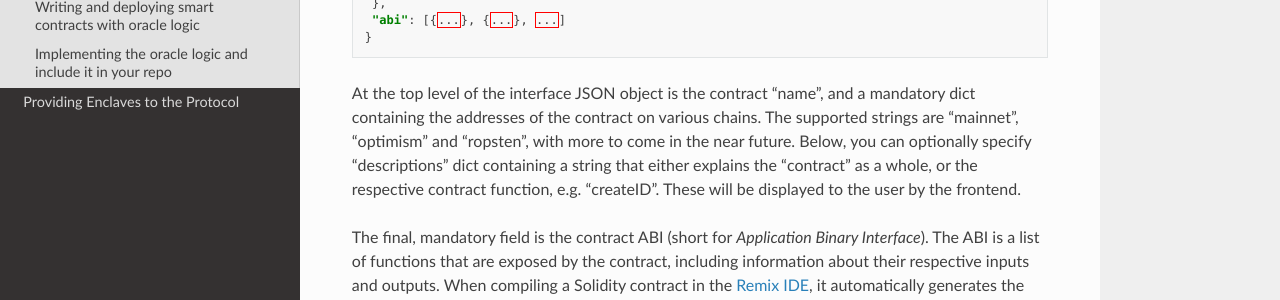
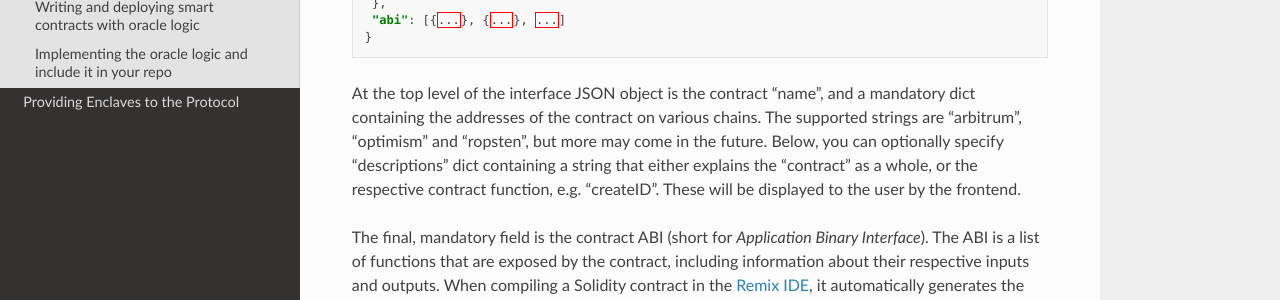
Before and after one commit to open-contracts/docs, a Sphinx documentation site: the page built from docs/source/structure.rst, in a window 1280 px wide and 900 px high, scrolled down 745 px. Shown: the part 174-474 px from the top of the window. Built offline with Sphinx 7.4.7 and the Read the Docs theme 2.0.0, drawn with Linux system fonts in a browser that asks for light colours; some of the changed text lies outside the part shown.

Commit message:
Update structure.rst

```diff
--- a/docs/source/structure.rst
+++ b/docs/source/structure.rst
@@ -38,7 +38,7 @@ contract <https://github.com/open-contracts/proof-of-id>`_.
   "abi": [{...}, {...}, ...]
  }
 
-At the top level of the interface JSON object is the contract "name", and a mandatory dict containing the addresses of the contract on various chains. The supported strings are "mainnet", "optimism" and "ropsten", with more to come in the near future. Below, you can optionally specify "descriptions" dict containing a string that either explains the "contract" as a whole, or the respective contract function, e.g. "createID". These will be displayed to the user by the frontend.
+At the top level of the interface JSON object is the contract "name", and a mandatory dict containing the addresses of the contract on various chains. The supported strings are "arbitrum", "optimism" and "ropsten", but more may come in the future. Below, you can optionally specify "descriptions" dict containing a string that either explains the "contract" as a whole, or the respective contract function, e.g. "createID". These will be displayed to the user by the frontend.
 
 The final, mandatory field is the contract ABI (short for *Application Binary Interface*). The ABI is a list of functions that are exposed by the contract, including information about their respective inputs and outputs. When compiling a Solidity contract in the `Remix IDE <https://remix.ethereum.org/>`_, it automatically generates the ABI for you. You just need to copy it by clicking on the copy-icon below **Compilation Details** once you have compiled the contract, and paste it into the ``ìnterface.json``. Two additional ABI tipps:
 
@@ -70,7 +70,7 @@ in the command line at the root of your contract repo. This downloads and compre
 
 because `createID` is the only folder in the repo containing an `oracle.py`, as `createID` is going to be the only oracle function of the contract. As we will show you next, these hashes are hardcoded into your contract in a way that allows our protocol to ensure that the oracle function can only be called with the results of exactly this specific oracle folder, executed in one of our oracle enclaves.
 
-NOTE (!): unfortunately, the download is currently not deterministic. So running the same command twice will result in a different oracle hash. To verify that a given folder hashes to a certain value, you should therefore run the "pack oracles" script without the download, via:
+* **NOTE (!):** unfortunately, the download is currently not deterministic. So running the same command twice will result in a different oracle hash. To verify that a given folder hashes to a certain value, you should therefore run the "pack oracles" script without the download, via:
 
 .. code-block:: console
 
@@ -88,6 +88,7 @@ In this tutorial, we will go through writing the `Proof-of-ID contract <https://
 Writing this contract can be broken into two main steps: writing the ``contract.sol`` and writing the oracle logic.
 
 **Writing contract.sol**
+
 First, navigate to `Remix IDE <https://remix.ethereum.org/>`_ in your browser, and create an empty file
 ``contract.sol`` under the ``contracts/`` directory.
 
@@ -117,6 +118,8 @@ Like all other contracts (on ropsten), we will import the `OpenContractRopsten.s
 
 This defines the parent class for all Open Contracts, consisting three two simple parts: a pointer (called *interface* in solidity) to the Open Contracts Hub. Then it defines a `setOracleHash` function, which calls the Hub's `function with the same name <https://github.com/open-contracts/ethereum-protocol/blob/99e3d47be68f253dd78a60c0f05e6a3279bf8a47/solidity_contracts/Hub.sol#L19/>`_. This tells our protocol which ``oracleHash`` you want to allow for a given function.
 The second is the `requiresOracle` function modifier, which you can place at the top of a function to declare it as an oracle function, as we will see shortly. This will ensure that the function can only be called through our protocol.
+
+**If you're ready to make it real:** our protocol is live on Ethereum's Layer 2 networks Optimism and Arbitrum. In the import statement below, just replace the word `OpenContractRopsten.sol` with `OpenContractOptimism.sol` or `OpenContractArbitrum.sol`, so your contract knows the right location of the Hub on the respective network. And set your MetaMask to the respective network when using Remix.
 
 Let's see how the Proof-of-ID contract inherits from the ``OpenContract`` class. Place the following code into your ``contract.sol`` file in Remix:
 
```
